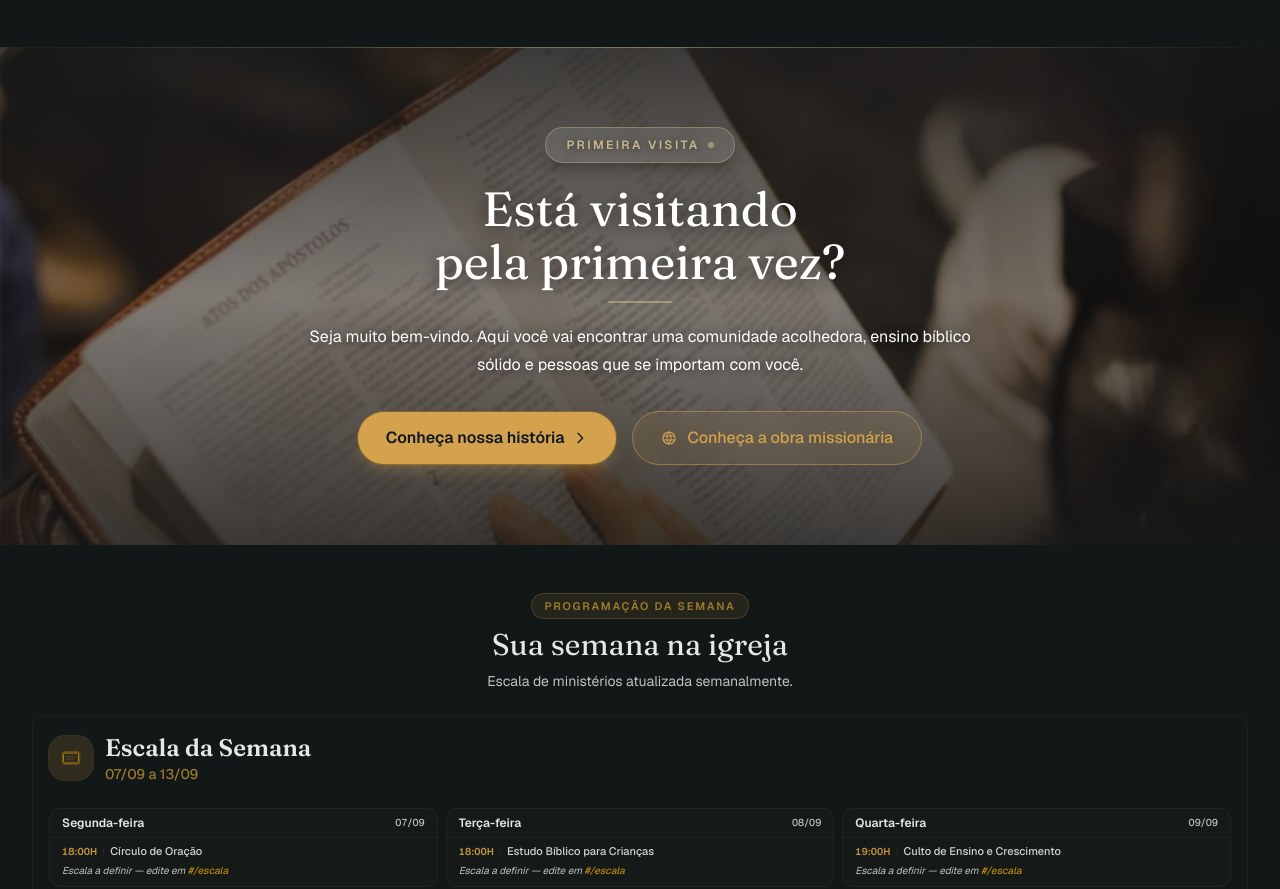
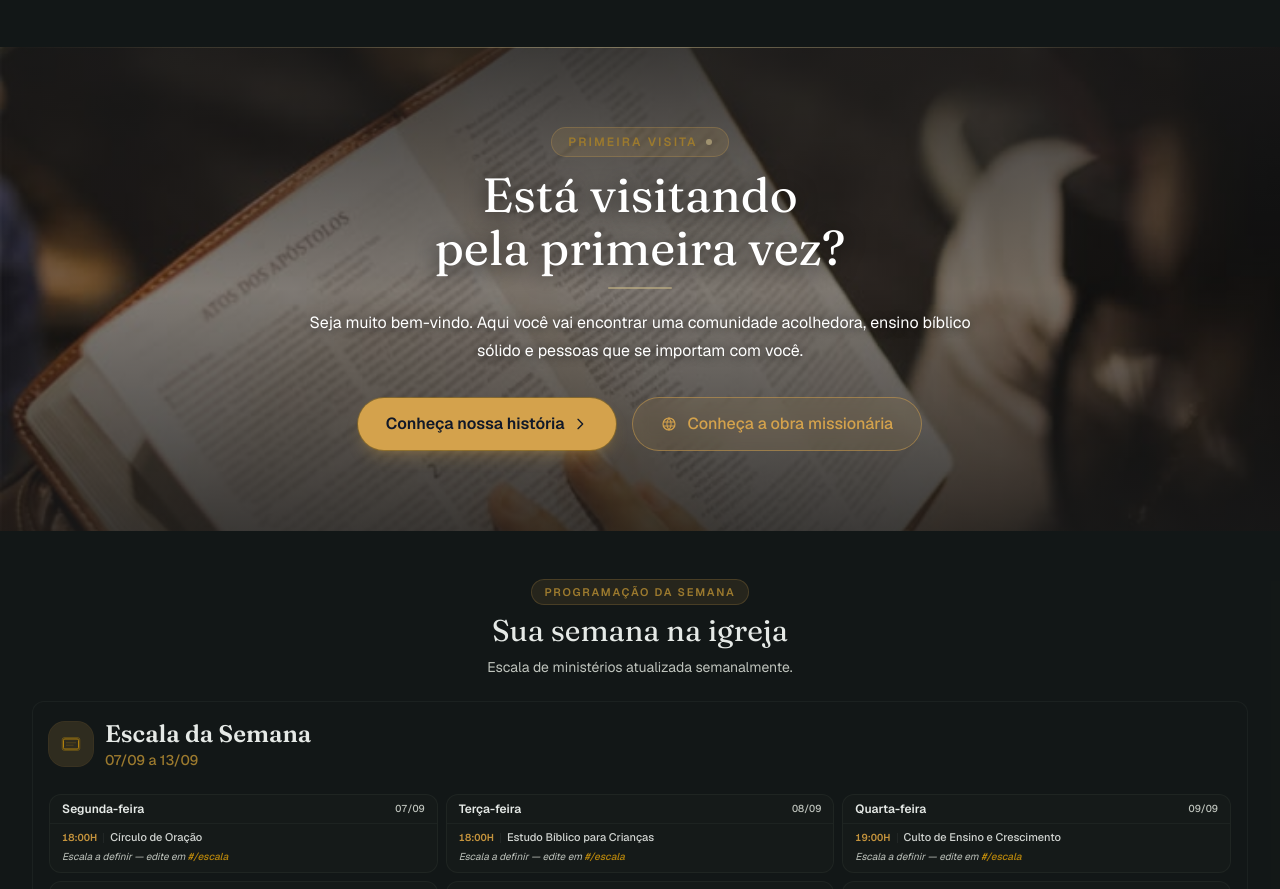
Before and after one commit to roberto-sena89/santuario_figma, a React (Vite) app: page / in a window 1280 px wide. Shown: the part 1960-2849 px from the top of the page. Built offline with nearby package versions, Linux system fonts and the light colour scheme; the HTML template or start-up script is replaced by a standard one.

Commit message:
style(home): badge Primeira visita no formato Navegue pelo site

```diff
--- a/src/pages/Home.tsx
+++ b/src/pages/Home.tsx
@@ -235,7 +235,7 @@ export default function Home({ onNavigate }: HomeProps) {
           aria-hidden="true"
         />
         <div className="relative z-10 mx-auto max-w-3xl px-4 py-16 sm:py-20 text-center">
-          <p className="mb-5 inline-flex items-center justify-center gap-2 rounded-full border border-accent/40 bg-white/10 px-5 py-2 text-[12px] font-semibold uppercase tracking-[0.2em] text-accent backdrop-blur-sm shadow-lg shadow-black/20 [text-shadow:0_1px_6px_rgba(0,0,0,0.45)]">
+          <p className="inline-flex items-center justify-center gap-2 rounded-full bg-[#D4A24C]/12 border border-[#D4A24C]/25 px-4 py-1.5 text-[#9C7A2E] dark:text-[#D4A24C] text-xs font-semibold uppercase tracking-[0.18em] mb-3">
             Primeira visita
             <span className="h-1.5 w-1.5 rounded-full bg-accent animate-pulse" aria-hidden="true" />
           </p>
```
